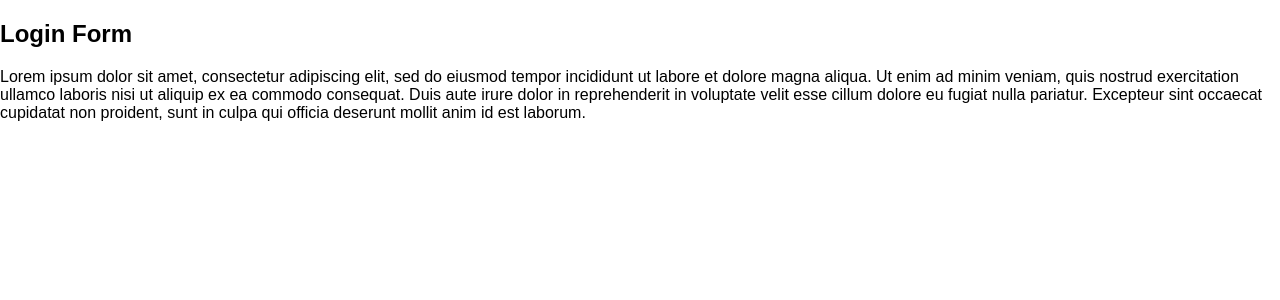
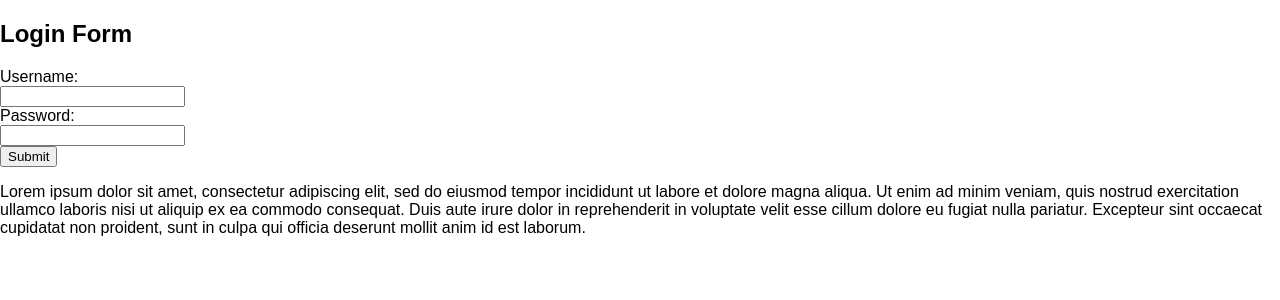
Before and after one commit to anibalhsm/StickyLink, a Flask app: page /Login in a window 1280 px wide. Shown: the part 74-374 px from the top of the page. Run offline with Flask 2, Linux system fonts and the light colour scheme; parts of the project's set-up code (start-up, migrations or seed data) failed here and were passed over.

Commit message:
modified:   app.py
modified:   templates/login.html

```diff
--- a/app.py
+++ b/app.py
@@ -1,14 +1,28 @@
-from flask import Flask, render_template
+from flask import Flask, render_template, request
+from werkzeug.security import check_password_hash, generate_password_hash
 
 app = Flask(__name__)
+
+# Assuming you have a dictionary to store user data
+users = {}
 
 @app.route('/')
 def home():
     return render_template('main.html')
 
-@app.route('/Login')
+@app.route('/Login', methods=['GET', 'POST'])
 def login():
-    return render_template('login.html')
+    if request.method == 'POST':
+        username = request.form.get('username')
+        password = request.form.get('password')
+
+        # Check if user exists and the password is correct
+        if username in users and check_password_hash(users[username], password):
+            return redirect(url_for('home'))
+        else:
+            return 'Invalid username or password'
+    else:
+        return render_template('login.html')
 
 @app.route('/Products')
 def products():
@@ -22,11 +36,5 @@ def contact():
 def shop():
     return render_template('shop.html')
 
-app.config['SQLALCHEMY_DATABASE_URI'] = 'mysql://root:your_password@your_host/your_database'
-app.config['SQLALCHEMY_TRACK_MODIFICATIONS'] = False
-
-db = SQLAlchemy(app)
-
-
 if __name__ == '__main__':
     app.run(debug=True)
--- a/templates/login.html
+++ b/templates/login.html
@@ -20,6 +20,13 @@
     </nav>
     <div>
         <h2>Login Form</h2>
+        <form action="{{ url_for('login') }}" method="post">
+            <label for="username">Username:</label><br>
+            <input type="text" id="username" name="username"><br>
+            <label for="password">Password:</label><br>
+            <input type="password" id="password" name="password"><br>
+            <input type="submit" value="Submit">
+        </form>
         <p>Lorem ipsum dolor sit amet, consectetur adipiscing elit, sed do eiusmod tempor incididunt ut labore et dolore magna aliqua. Ut enim ad minim veniam, quis nostrud exercitation ullamco laboris nisi ut aliquip ex ea commodo consequat. Duis aute irure dolor in reprehenderit in voluptate velit esse cillum dolore eu fugiat nulla pariatur. Excepteur sint occaecat cupidatat non proident, sunt in culpa qui officia deserunt mollit anim id est laborum.
         </p>
     </div>
```
